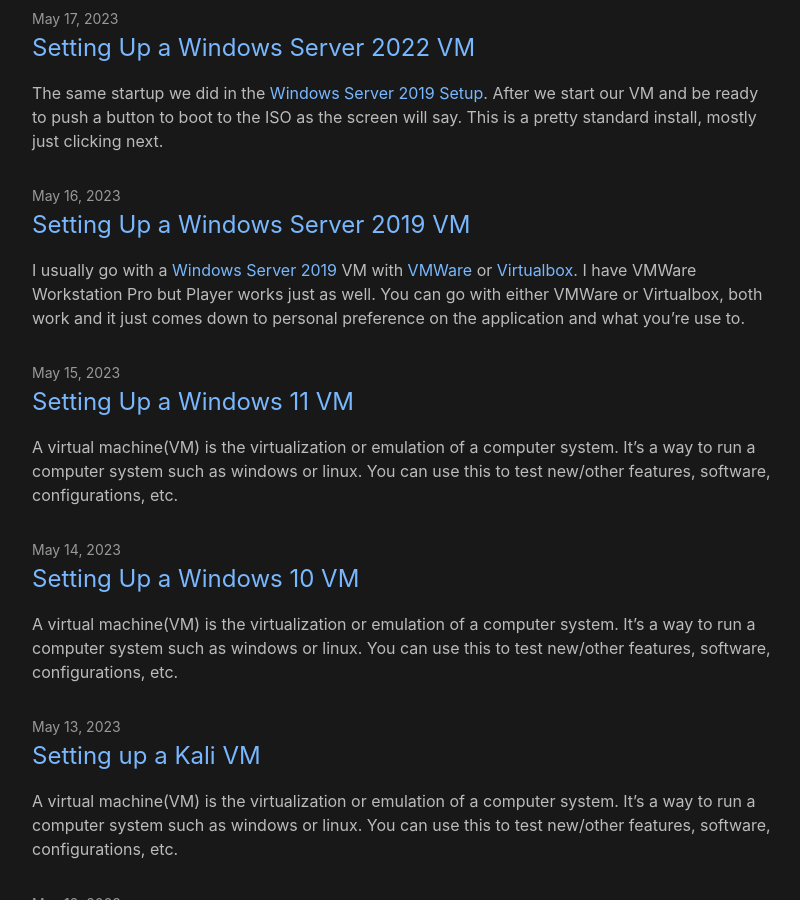
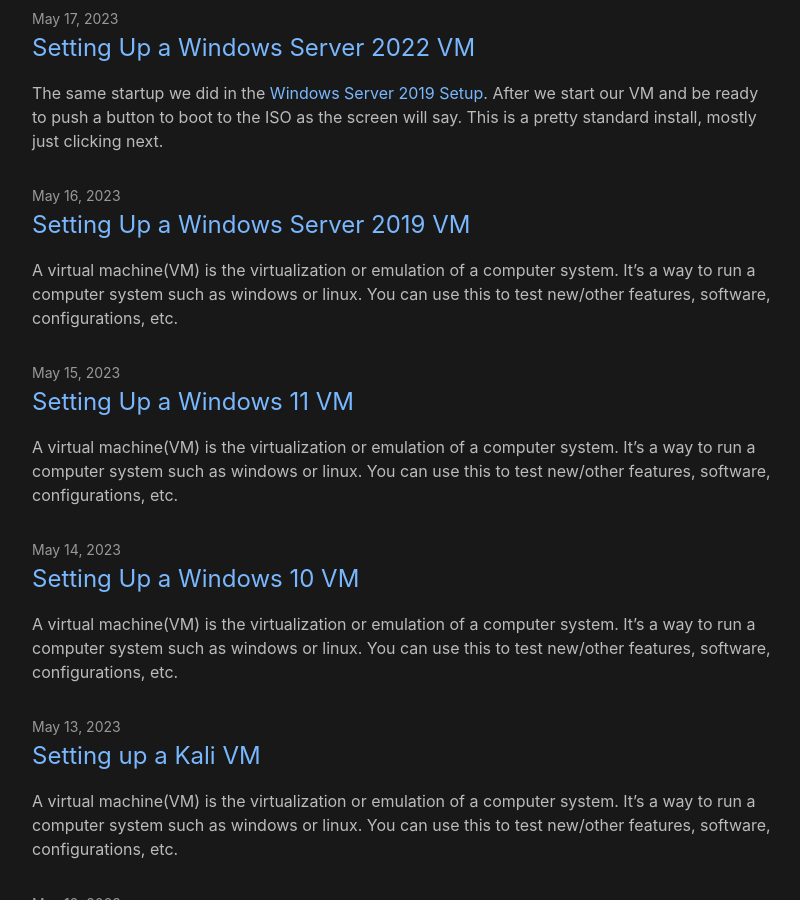
Before and after one commit to Th4ntis/th4ntis.github.io, a Jekyll site: the page built from blog.md, in a window 1280 px wide and 900 px high, scrolled down 1478 px. Shown: the whole window, without its empty margins (238-1038 px from the left). Built offline with Jekyll 4.4.1, drawn with Linux system fonts in a browser that asks for light colours.

Commit message:
Update 2023-05-16-Windows-Server-2019-Setup.md

```diff
--- a/_posts/2023-05-16-Windows-Server-2019-Setup.md
+++ b/_posts/2023-05-16-Windows-Server-2019-Setup.md
@@ -6,15 +6,17 @@
 - th4ntis
 ---
 
-I usually go with a [Windows Server 2019](https://www.microsoft.com/en-us/evalcenter/evaluate-windows-server-2019) VM with [VMWare](https://customerconnect.vmware.com/en/downloads/details?downloadGroup=WKST-PLAYER-1623-NEW\&productId=1039\&rPId=85399) or [Virtualbox](https://www.virtualbox.org/). I have VMWare Workstation Pro but Player works just as well. You can go with either VMWare or Virtualbox, both work and it just comes down to personal preference on the application and what you're use to.
+A virtual machine(VM) is the virtualization or emulation of a computer system. It's a way to run a computer system such as windows or linux. You can use this to test new/other features, software, configurations, etc.
 
-Obviously your setup may differ depending on your system specs. I typically go with 4GB(4096 MB) of RAM per VM, 2 processors and 2 cores per processor but I am running with 32GB of RAM and an Intel i7-10750H.
+VM software that is used to emulate other computer systems are [VMWare Workstation Player](https://www.vmware.com/products/workstation-player.html) (Free version), [VMWare Workstation Pro](https://www.vmware.com/products/workstation-pro.html) (Paid version), or [Virtualbox](https://www.virtualbox.org/). I have VMWare Workstation Pro but Player works just as well. You can go with either VMWare or Virtualbox, both work and it just comes down to personal preference on the application and what you're use to. There's minor differences between the two for most end users.
 
-If you need to, you can start with 4 or 8GB of RAM and 2 processors and 2 core per processor, for the install so it goes faster then drop it down to 2 or 4GB of RAM and 2 processors and 1 core per processor for the victim machines.
+Obviously your setup may differ depending on your system specs. I typically go with 4GB(4096 MB) of RAM per VM, 2 processors and 2 cores per processor but I have a bit beefier machine. If you need to, you can start with 4 or 8GB of RAM and 2 processors and 2 core per processor, for the install so it goes faster then drop it down to 2 or 4GB of RAM and 2 processors and 1 core per processor.
 
 # Windows Server 2019
 
-Start with our Typical Configuration that we did in the [Windows 10 VM Setup](https://blog.th4ntis.com/Windows10-Machine-Setup) with the defaults. Once we load the ISO, boot, and "Install Now", Choose the "Windows Server 20XX Standard Evaluation (Desktop Experience)"
+You can find a link to Evaluation ISOs [here](https://www.microsoft.com/en-us/evalcenter/evaluate-windows-server-2019) on Microsofts website.
+
+Start with our Typical Configuration that we did in the [Windows 10 VM Setup](https://th4ntis.com/guide/2023/05/14/Windows10-VM-Setup.html) with the defaults. Once we load the ISO, boot, and "Install Now", Choose the "Windows Server 20XX Standard Evaluation (Desktop Experience)"
 
 ![](https://github.com/Th4ntis/CyberSecNotes/raw/main/.gitbook/assets/image%20(557).png)
 
@@ -198,7 +202,7 @@
 
 Now we are done!
 
-# Optional: Disable Windows Defender
+## Optional: Disable Windows Defender
 
 IF you want the other VMs that will join this Domain to have Windows Defender disabled, I recommend doing this for simplicity sake, IF you are pentesting against this and having another VM setup with Defender Enabled to test things against that.
 
```
Also changed, not shown: other parts of _posts/2023-05-16-Windows-Server-2019-Setup.md (+2 -0 lines).
